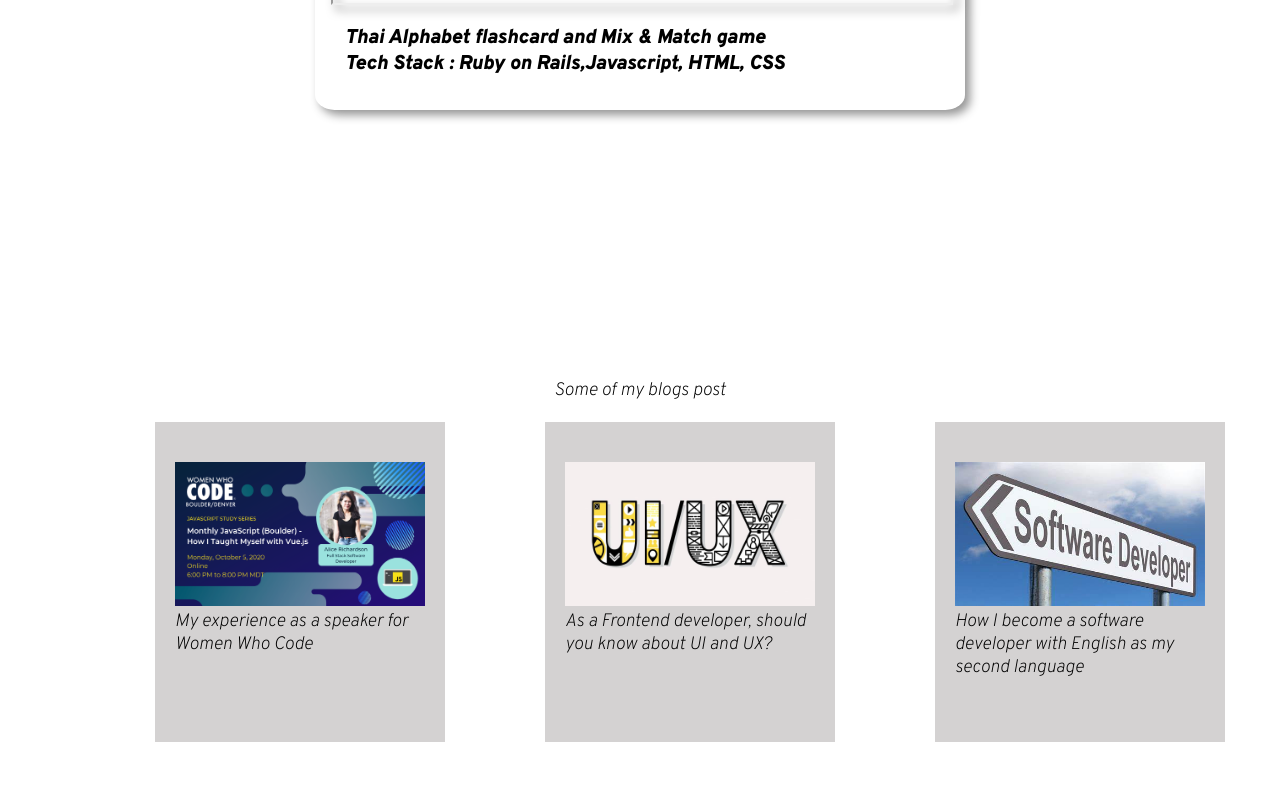
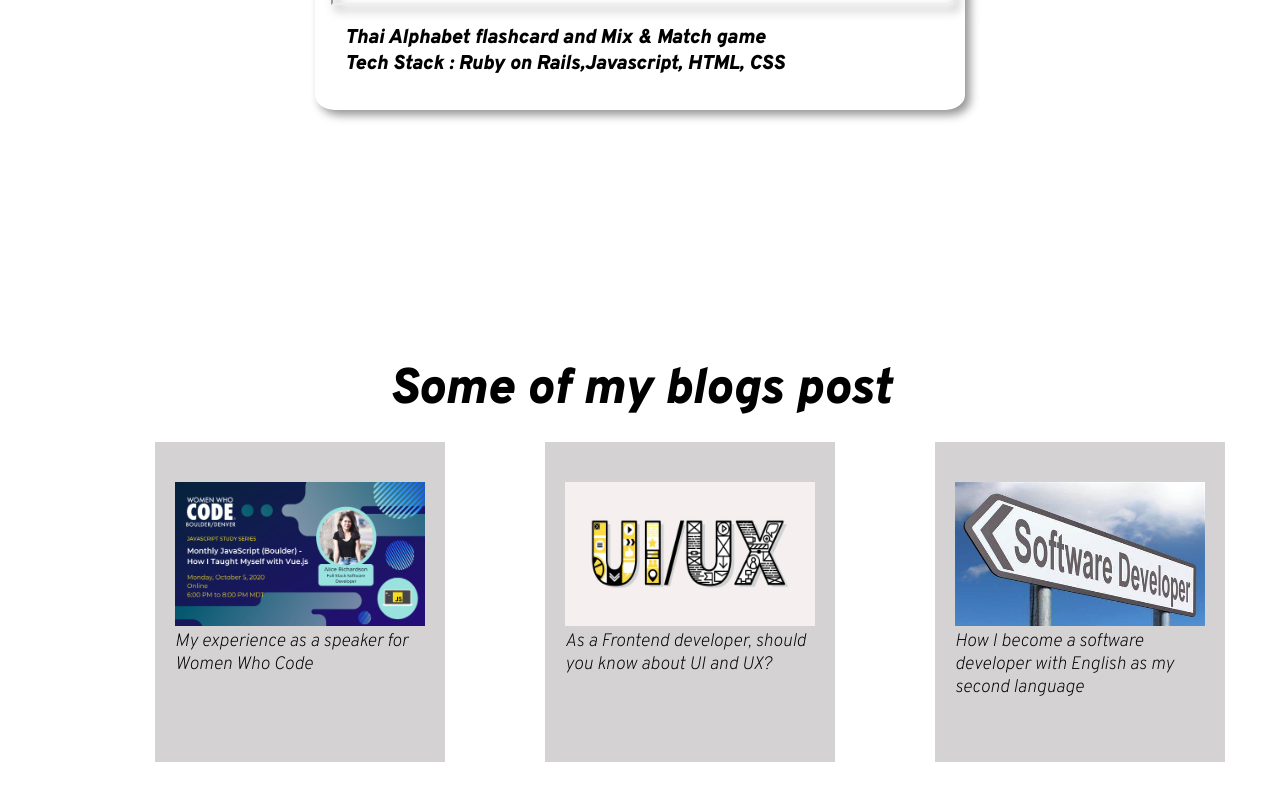
Before and after one commit to Alicerichardson28/portfolio, a React (Create React App) app: page / in a window 1280 px wide. Shown: the part 5082-5882 px from the top of the page. Built offline with nearby package versions, Linux system fonts and the light colour scheme; grey boxes are pictures that could not be loaded.

Commit message:
change h1 title name on home blogs post page

```diff
--- a/src/components/BlogsAtHomePage.css
+++ b/src/components/BlogsAtHomePage.css
@@ -19,7 +19,7 @@
     justify-content: center;
     align-items: center;
 }
-.title {
+.h1-title {
     font-size: 50px;
     font-weight: 700;
     font-family: 'Overpass', sans-serif;
--- a/src/components/BlogsAtHomePage.js
+++ b/src/components/BlogsAtHomePage.js
@@ -8,7 +8,7 @@ export default class BlogsAtHomePage extends Component {
     render() {
         return (
             <div className='blogs-at-home-container'>
-                <h1 className='title'>Some of my blogs post</h1>
+                <h1 className='h1-title'>Some of my blogs post</h1>
                 <div className='blogs-container'>
                     <div className='blog-card'>
                         <img src={WomenWhoCodeImg} alt='women who code' className='blog-img'/>
```
